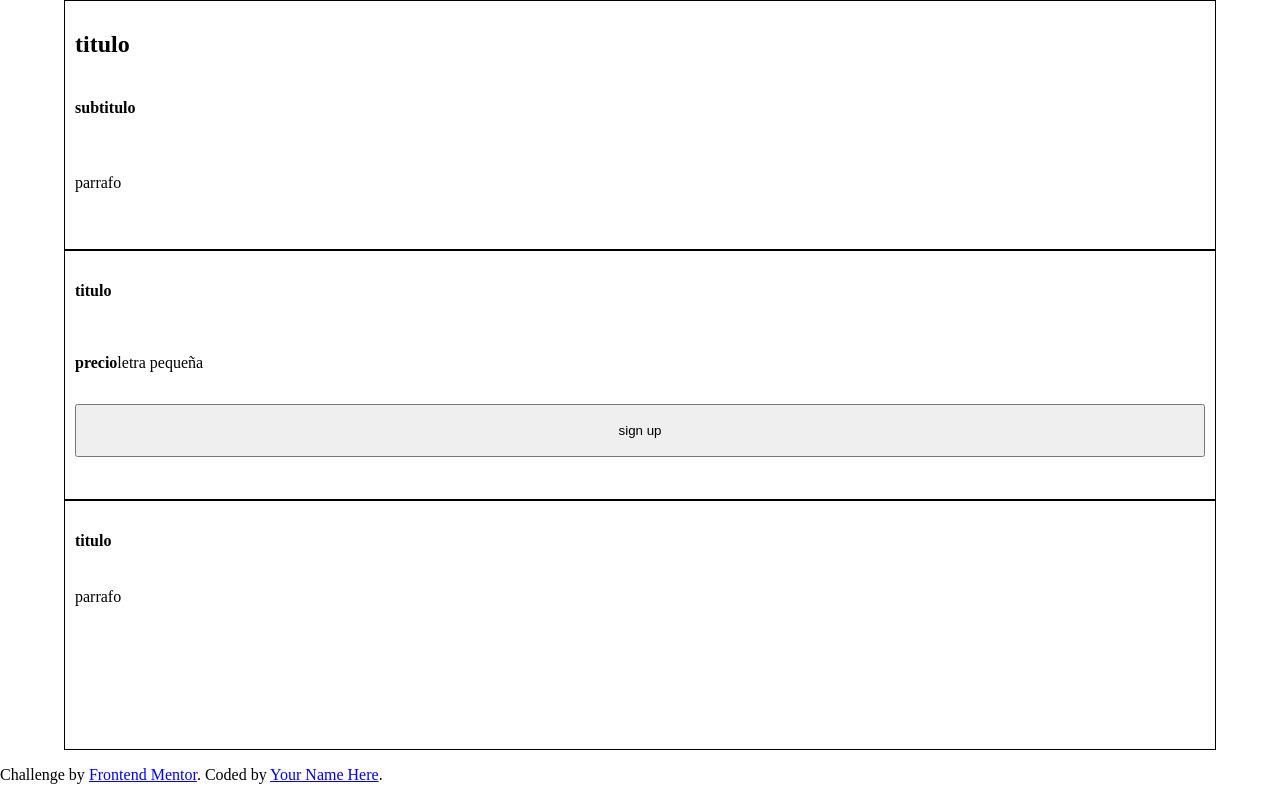
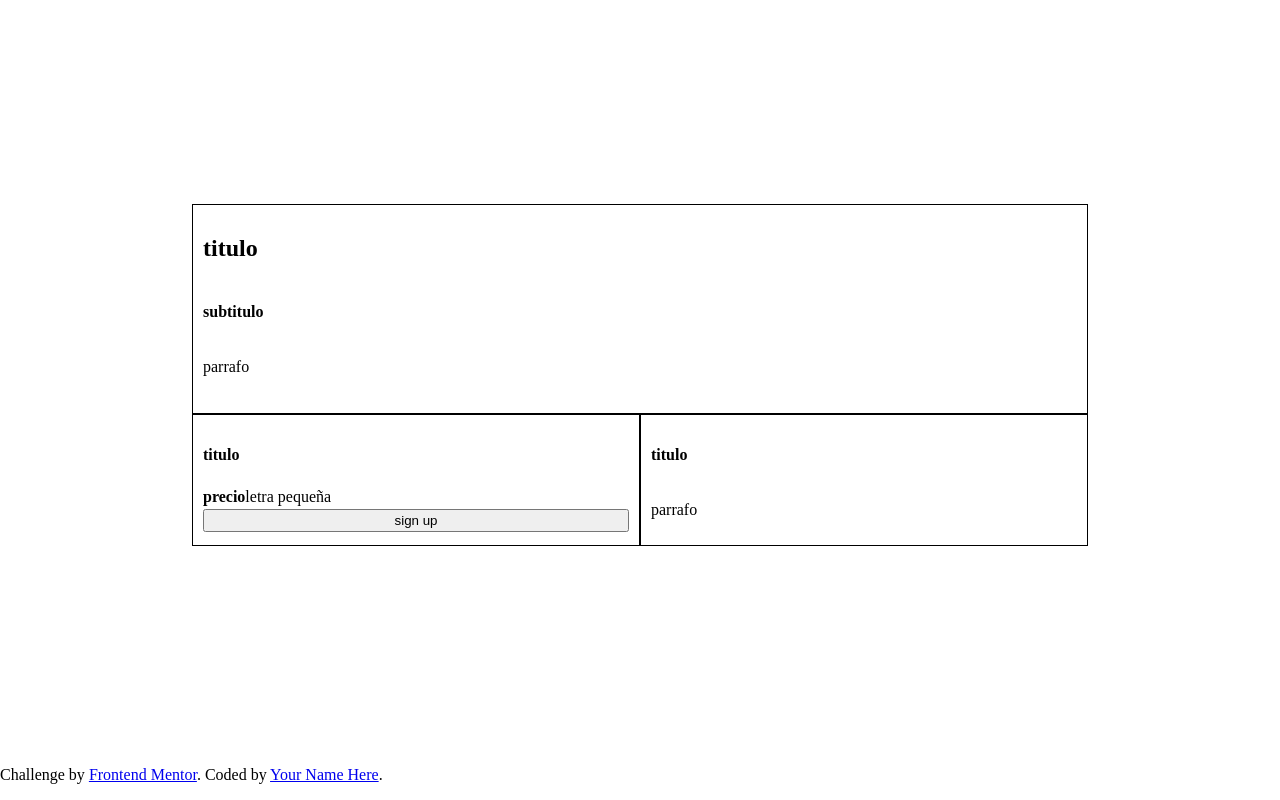
Before and after one commit to FranciscoFrontEndDeveloper/single-price-grid-component-master, a plain HTML site: page index.html in a window 1280 px wide. Drawn offline with Linux system fonts and the light colour scheme.

Commit message:
grid decktop ready

```diff
--- a/styles.sass
+++ b/styles.sass
@@ -1,13 +1,13 @@
 body
  margin: 0
  padding: 0
- top: 0
 .containerMain
  width: 100%
  height: 100vh
- overflow: hidden
+ overflow: scroll
  display: grid
  grid-template-rows: 1fr auto
+ align-items: center
 .subContanerMain
  width: 90%
  height: 100%
@@ -26,3 +26,17 @@ body
 .box3
  display: grid
  grid-template-rows: auto 1fr
+
+
+@media screen and ( min-width: 768px  ) and ( max-width: 1920px  )
+ .subContanerMain
+  width: 70%
+  grid-template-columns: repeat(2, 1fr )
+  grid-template-rows: 1fr
+  height: auto
+  .box1
+   grid-column: 1/3
+  .box2
+   grid-column: 1/2
+  .box3
+   grid-column: 2/3
```
Also changed, not shown: styles.css, 1 other file.
